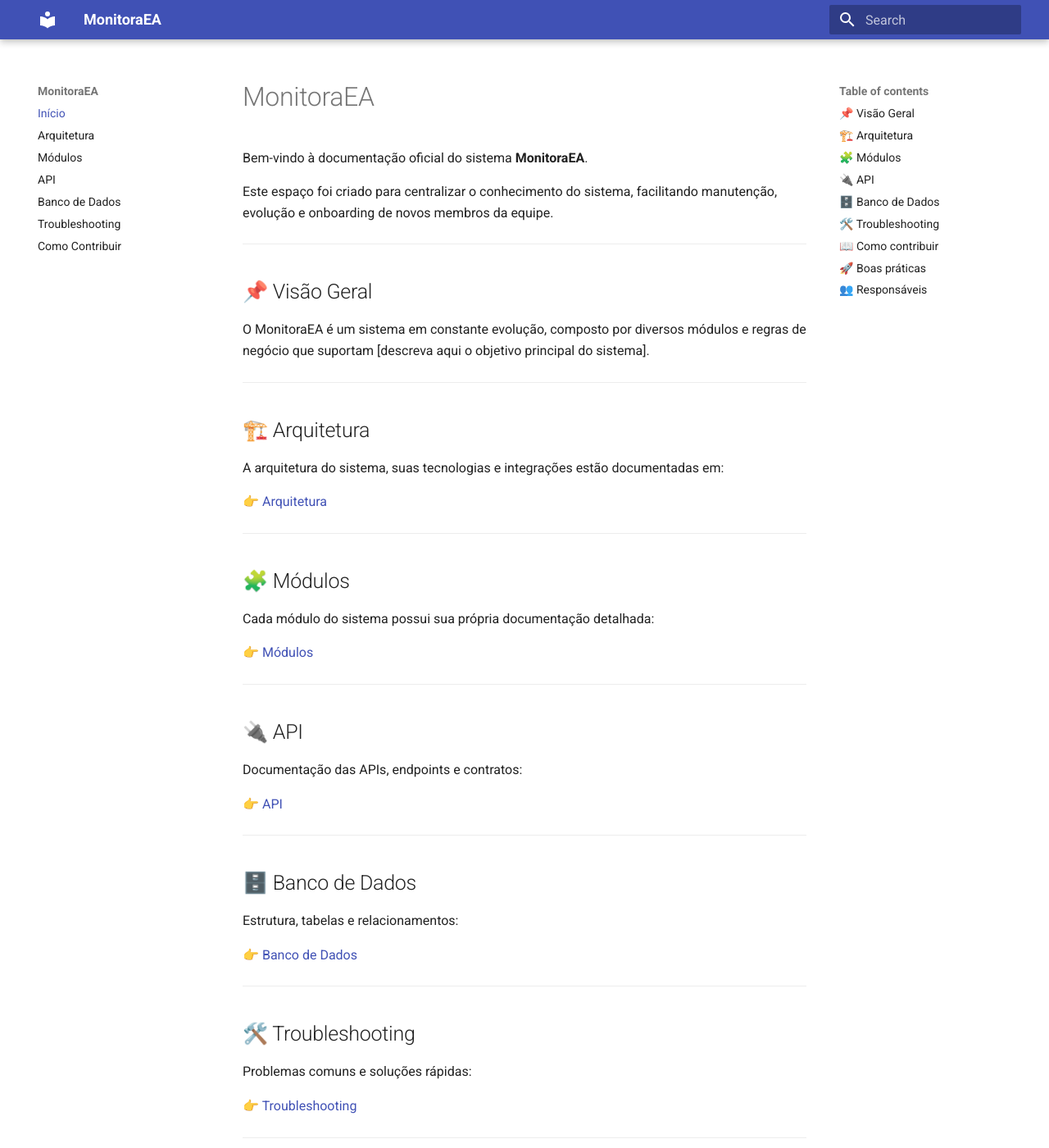
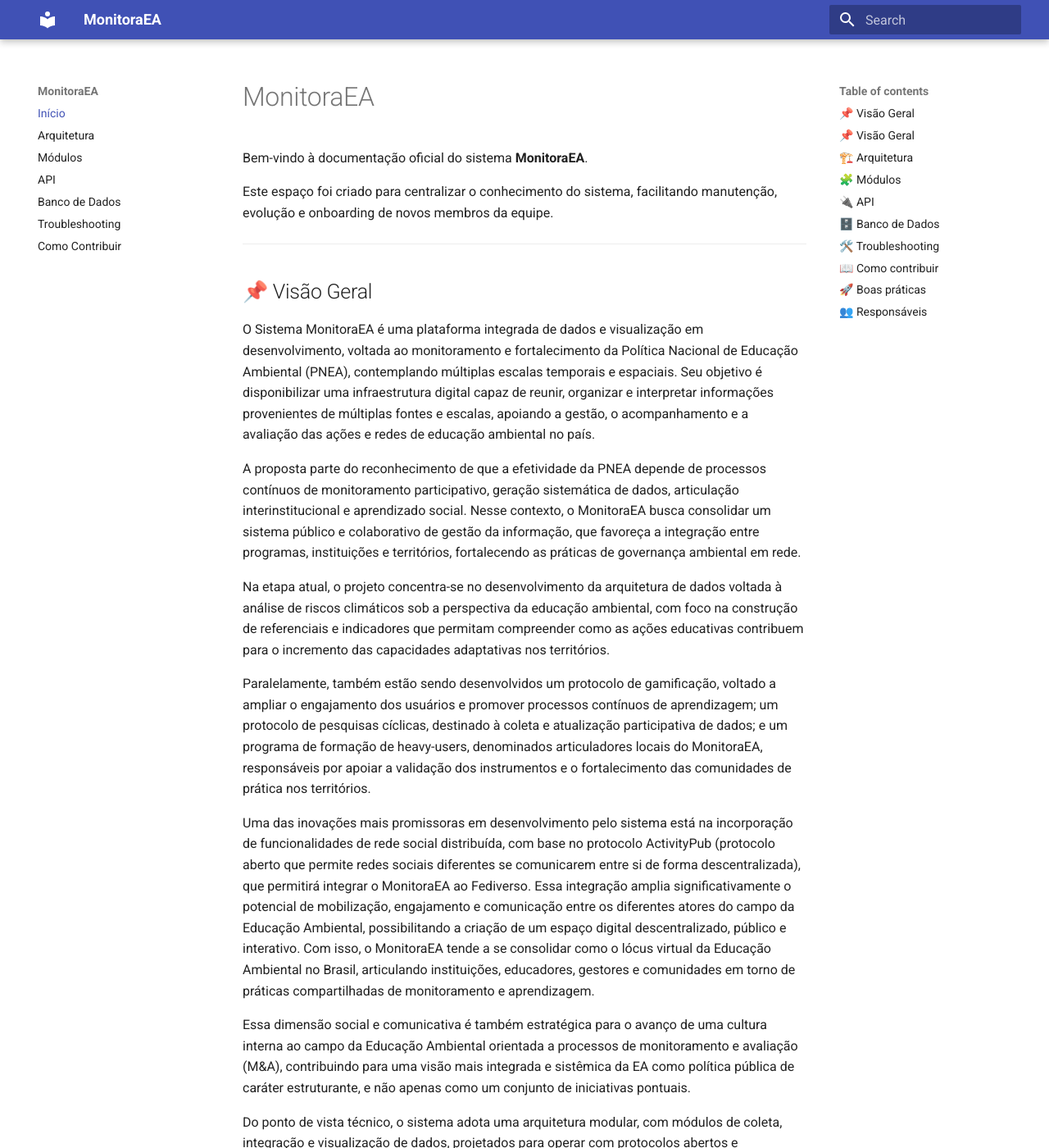
Before and after one commit to ctamp2000/monitoraea-docs, an MkDocs documentation site: the page built from docs/index.md, in a window 1280 px wide and 1400 px high. Shown: the whole window at 82% size. Built offline with MkDocs 1.6.1 and Material for MkDocs 9.7.7, drawn with Linux system fonts in a browser that asks for light colours; some of the changed text lies outside the part shown.

Commit message:
Visão Geral do Sistema

```diff
--- a/docs/index.md
+++ b/docs/index.md
@@ -8,7 +8,31 @@ Este espaço foi criado para centralizar o conhecimento do sistema, facilitando
 
 ## 📌 Visão Geral
 
-O MonitoraEA é um sistema em constante evolução, composto por diversos módulos e regras de negócio que suportam [descreva aqui o objetivo principal do sistema].
+O Sistema MonitoraEA é uma plataforma integrada de dados e visualização em desenvolvimento, voltada ao monitoramento e fortalecimento da Política Nacional de Educação Ambiental (PNEA), contemplando múltiplas escalas temporais e espaciais. Seu objetivo é disponibilizar uma infraestrutura digital capaz de reunir, organizar e interpretar informações provenientes de múltiplas fontes e escalas, apoiando a gestão, o acompanhamento e a avaliação das ações e redes de educação ambiental no país.
+
+A proposta parte do reconhecimento de que a efetividade da PNEA depende de processos contínuos de monitoramento participativo, geração sistemática de dados, articulação interinstitucional e aprendizado social. Nesse contexto, o MonitoraEA busca consolidar um sistema público e colaborativo de gestão da informação, que favoreça a integração entre programas, instituições e territórios, fortalecendo as práticas de governança ambiental em rede.
+
+Na etapa atual, o projeto concentra-se no desenvolvimento da arquitetura de dados voltada à análise de riscos climáticos sob a perspectiva da educação ambiental, com foco na construção de referenciais e indicadores que permitam compreender como as ações educativas contribuem para o incremento das capacidades adaptativas nos territórios.
+
+Paralelamente, também estão sendo desenvolvidos um protocolo de gamificação, voltado a ampliar o engajamento dos usuários e promover processos contínuos de aprendizagem; um protocolo de pesquisas cíclicas, destinado à coleta e atualização participativa de dados; e um programa de formação de heavy-users, denominados articuladores locais do MonitoraEA, responsáveis por apoiar a validação dos instrumentos e o fortalecimento das comunidades de prática nos territórios.
+
+Uma das inovações mais promissoras em desenvolvimento pelo sistema está na incorporação de funcionalidades de rede social distribuída, com base no protocolo ActivityPub (protocolo aberto que permite redes sociais diferentes se comunicarem entre si de forma descentralizada), que permitirá integrar o MonitoraEA ao Fediverso. Essa integração amplia significativamente o potencial de mobilização, engajamento e comunicação entre os diferentes atores do campo da Educação Ambiental, possibilitando a criação de um espaço digital descentralizado, público e interativo. Com isso, o MonitoraEA tende a se consolidar como o lócus virtual da Educação Ambiental no Brasil, articulando instituições, educadores, gestores e comunidades em torno de práticas compartilhadas de monitoramento e aprendizagem.
+
+Essa dimensão social e comunicativa é também estratégica para o avanço de uma cultura interna ao campo da Educação Ambiental orientada a processos de monitoramento e avaliação (M&A), contribuindo para uma visão mais integrada e sistêmica da EA como política pública de caráter estruturante, e não apenas como um conjunto de iniciativas pontuais.
+
+Do ponto de vista técnico, o sistema adota uma arquitetura modular, com módulos de coleta, integração e visualização de dados, projetados para operar com protocolos abertos e interoperáveis, assegurando a integração com bases institucionais existentes e o acesso público às informações produzidas.
+
+Na etapa seguinte, estão previstos o desenvolvimento e a integração de módulos analíticos baseados em redes complexas, que permitirão compreender as dinâmicas de cooperação e conectividade entre atores e iniciativas de educação ambiental.
+
+Entre os avanços alcançados até o momento, destacam-se a construção participativa de indicadores e o consequente desenho da arquitetura de dados do sistema, alinhada a esses referenciais. Avançou-se também na definição de protocolos de interação com os usuários, estruturados segundo a lógica de comunidades, e na implementação de ferramentas para a geração colaborativa de dados e conteúdos, voltadas à ampliação da qualidade e da diversidade das informações coletadas. Já entre os resultados esperados, situam-se a consolidação do MonitoraEA como uma infraestrutura nacional de dados e informações sobre Educação Ambiental, a integração plena da plataforma ao Fediverso e o fortalecimento das capacidades adaptativas locais por meio de processos colaborativos e participativos de produção de conhecimento.
+
+Com uma concepção orientada à integração entre ciência, tecnologia e políticas socioambientais, o Sistema MonitoraEA representa um passo decisivo rumo à criação de instrumentos de governança adaptativa e de infraestruturas digitais abertas, capazes de ampliar a transparência, a eficiência e a capacidade de resposta das políticas públicas voltadas à sustentabilidade e à justiça socioambiental.
+
+Por fim, é importante destacar que este relatório limita-se à apresentação da dimensão tecnológica de sustentação do Sistema MonitoraEA, com foco em sua arquitetura de dados, protocolos e processos de desenvolvimento. O sistema, contudo, atua de forma integrada em outras dimensões — político-institucionais e pedagógicas — que, embora fundamentais para sua efetividade, extrapolam o escopo deste documento e serão tratadas em relatórios complementares.
+
+---
+
+## 📌 Visão Geral
 
 ---
 
```
